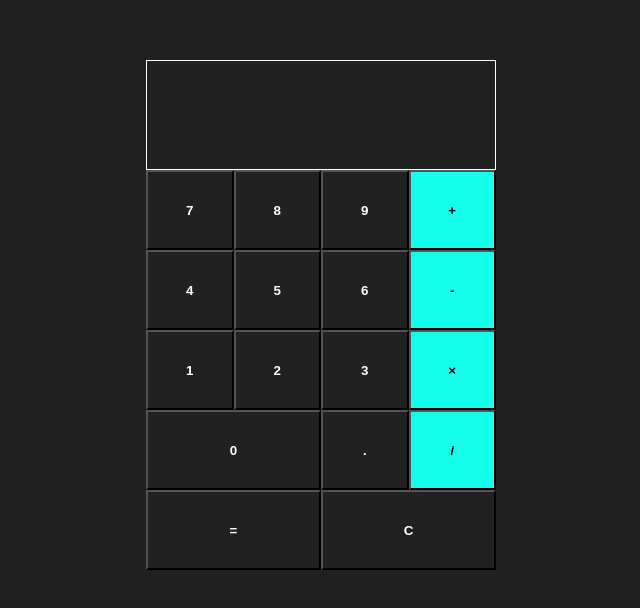
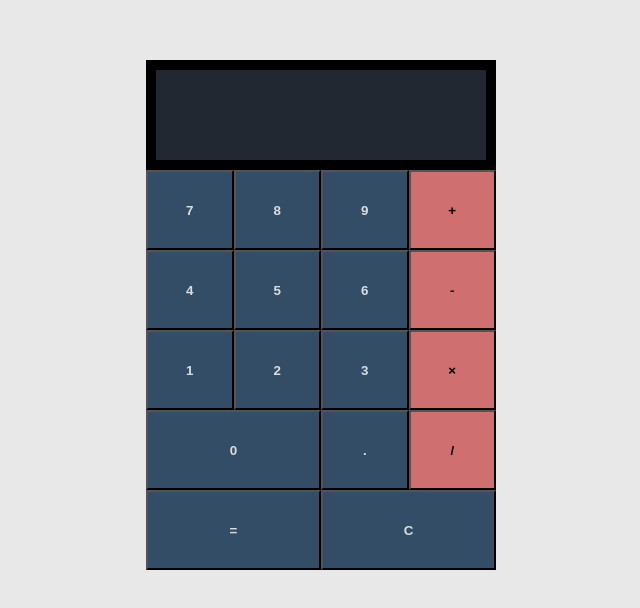
Before and after one commit to Tahahosseini/calculator, a plain HTML site: page index.html in a window 1280 px wide. Shown: the part 108-716 px from the top of the page, without its empty margins (319-959 px from the left). Drawn offline with Linux system fonts and the light colour scheme.

Commit message:
Change the color pallette

```diff
--- a/style.css
+++ b/style.css
@@ -1,7 +1,10 @@
 * {
     font-family: Arial, Helvetica, sans-serif;
     font-weight: bold;
-    background-color: #212121;
+}
+
+body {
+    background-color: #E8E8E8;
 }
 
 .container {
@@ -20,12 +23,13 @@
     align-items: center;
     width: 350px;
     height: 110px;
-    background-color: #212121;
-    border: 1px solid white;
+    background-color: #222831;
+    border: 10px solid black;
+    border-bottom: 10px solid black;
     box-sizing: border-box;
     padding-right: 20px;
-    font-size: 30px;
-    color: white;
+    font-size: 40px;
+    color: #E8E8E8;
 }
 
 .row {
@@ -50,10 +54,11 @@ flex-wrap: wrap;
 .digit,
 .equals,
 .clear {
-    background-color: #212121;
-    color: white;
+    background-color: #344d66;
+    color: #dddddd;
 }
 
 .op {
-    background-color: #14FFEC;
+    background-color: #cf6f6f;
+    font-weight: bolder;
 }
```
